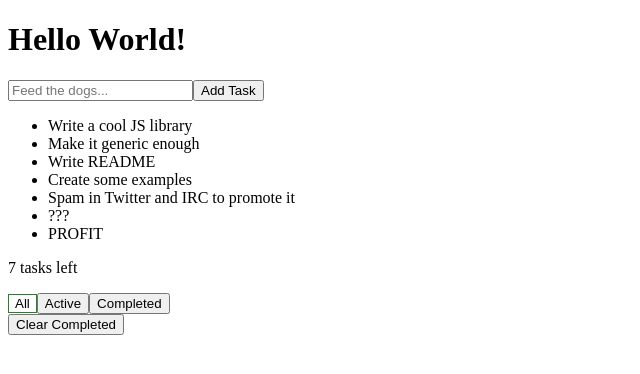
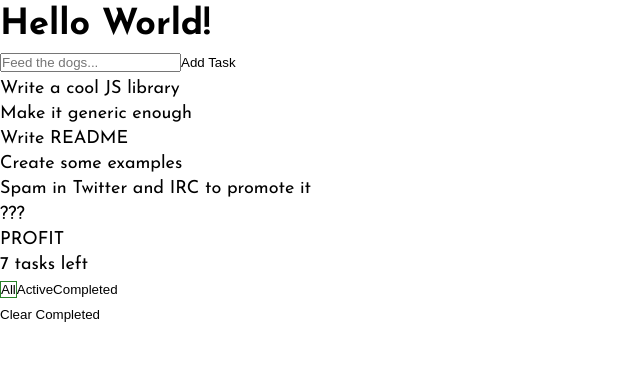
Before and after one commit to cellbesmanos/fm-todo-app, a Vue app: page / in a window 1280 px wide. Shown: the top 374 px of the page, without its empty margins (0-640 px from the left). Built offline with nearby package versions, Linux system fonts and the light colour scheme.

Commit message:
Feat: Add reset and base styles

```diff
--- a/index.html
+++ b/index.html
@@ -5,6 +5,13 @@
     <link rel="icon" href="/favicon.ico" />
     <meta name="viewport" content="width=device-width, initial-scale=1.0" />
     <title>Learning Vue</title>
+
+    <link rel="preconnect" href="https://fonts.googleapis.com" />
+    <link rel="preconnect" href="https://fonts.gstatic.com" crossorigin />
+    <link
+      href="https://fonts.googleapis.com/css2?family=Josefin+Sans:wght@400;700&display=swap"
+      rel="stylesheet"
+    />
   </head>
   <body>
     <div id="app"></div>
--- /dev/null
+++ b/src/main.css
@@ -0,0 +1,47 @@
+:root {
+  --clr-blue: hsl(220, 98%, 61%);
+  --clr-gray-400: hsl(0, 0%, 98%);
+  --clr-blue-gray-500: hsl(236, 33%, 92%);
+  --clr-blue-gray-400: hsl(233, 11%, 84%);
+  --clr-blue-gray-500: hsl(236, 9%, 61%);
+  --clr-blue-gray-600: hsl(235, 19%, 35%);
+
+  --linear-gradient: linear-gradient hsl(192, 100%, 67%) to hsl(280, 87%, 65%);
+
+  --fw-400: 400;
+  --fw-500: 700;
+}
+
+*,
+*::before,
+*::after {
+  margin: 0;
+  padding: 0;
+  box-sizing: inherit;
+}
+
+html {
+  font-size: 62.5%;
+}
+
+body {
+  font-size: 1.8rem;
+  font-family: "Josefin Sans", sans-serif;
+  line-height: 1.4;
+
+  box-sizing: border-box;
+}
+
+button {
+  border: none;
+  background-color: transparent;
+
+  cursor: pointer;
+}
+
+input:hover,
+input:focus,
+button:hover,
+button:focus {
+  outline: 1px solid red;
+}
--- a/src/main.js
+++ b/src/main.js
@@ -1,4 +1,5 @@
 import { createApp } from "vue";
 import App from "./App.vue";
+import "./main.css";
 
 createApp(App).mount("#app");
```
